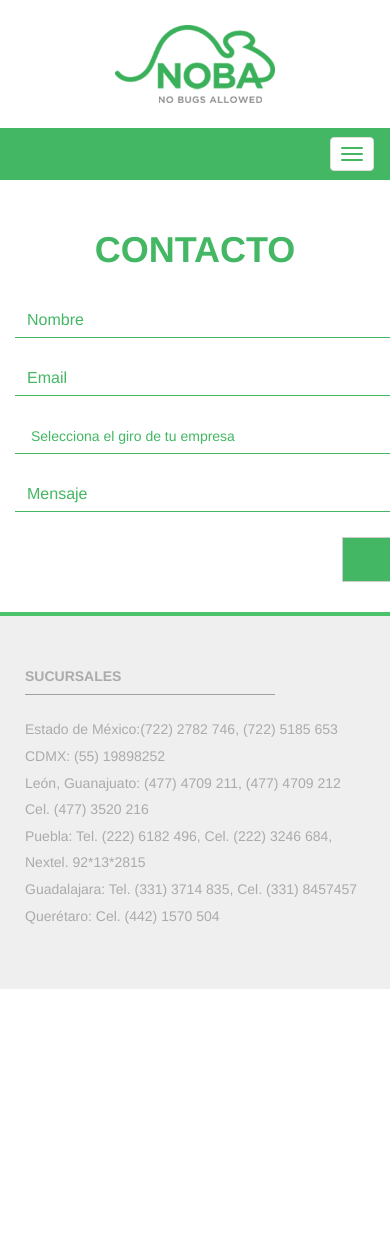
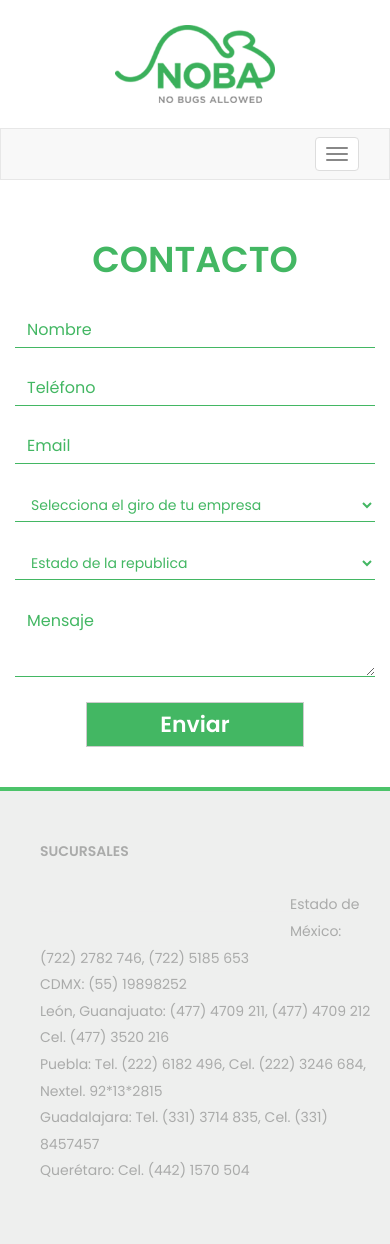
Before and after one commit to jesusrq92/noba, a PHP site: page /contacto.php in a window 390 px wide; the page is wider, and only the part inside the window is pictured. Before the commit the page ends 989 px from the top of that part, so only its background shows below. Run offline with PHP 8.4, Linux system fonts and the light colour scheme; some libraries are stand-ins or nearby versions.

Commit message:
formulario responsiveness

```diff
--- a/contct.html
+++ b/contct.html
@@ -1,39 +1,100 @@
-<section class="sliderForm" id="tituloContacto">
+<!DOCTYPE html>
+<html lang="en">
+  <head>
+    <meta charset="utf-8">
+    <meta http-equiv="X-UA-Compatible" content="IE=edge">
+    <meta name="viewport" content="width=device-width, initial-scale=1">
+    <link href='https://fonts.googleapis.com/css?family=Poppins:600,400' rel='stylesheet' type='text/css'>
+    <!-- The above 3 meta tags *must* come first in the head; any other head content must come *after* these tags -->
+    <title>que tranza</title>
+
+    <!-- Bootstrap -->
+    <link href="css/bootstrap.min.css" rel="stylesheet">
+    <link href="css/contacto.css" type="text/css" rel="stylesheet">
+
+    <!-- HTML5 shim and Respond.js for IE8 support of HTML5 elements and media queries -->
+    <!-- WARNING: Respond.js doesn't work if you view the page via file:// -->
+    <!--[if lt IE 9]>
+      <script src="https://oss.maxcdn.com/html5shiv/3.7.2/html5shiv.min.js"></script>
+      <script src="https://oss.maxcdn.com/respond/1.4.2/respond.min.js"></script>
+    <![endif]-->
+  </head>
+  <body>
+    <section class="sliderForm" id="tituloContacto">
       <h1 class="conh1">CONTACTO</h1>
         <div class="container formulario">
           <div class="row">
             <form id="nobaF">
-              <div class="col-xs-6 widt2">
+              <div class="col-sm-6 col-xs-12 widt2">
                 <input name="nombre" type="text" class="form-control widt sel" placeholder="Nombre">
               </div>
-              <div class="col-xs-6 widt2">
+              <div class="col-sm-6 col-xs-12 widt2">
                 <input name="tel" type="text" class="form-control widt sel" id="Email2" placeholder="Teléfono">
               </div>
-                <div class="col-xs-12">
+                <div class="col-sm-12 col-xs-12">
                 <input name="cor" type="text" class="form-control sel" id="Email2" placeholder="Email">
                 </div>
-                <div class="col-xs-6">
+                <div class="col-sm-6 col-xs-12">
                   <select class="form-control sel">
-                    <option value="s"selected>Selecciona el giro de tu empresa</option>
-                    <option value="saab">Provicional</option>
-                    <option value="opel">Provicional</option>
-                    <option value="audi">Provicional</option>
-                    <option value="audi">Provicional</option>
+                    <option value="33"selected>Selecciona el giro de tu empresa</option>
+                    <option value="34">Hospital</option>
+                    <option value="35">Colegio</option>
+                    <option value="36">Restaurantes</option>
+                    <option value="37">Residencia</option>
+                    <option value="38">Industrial</option>
+                    <option value="39">Hotel</option>
+                    <option value="40">Otro</option>
                   </select>
                 </div>
-                <div class="col-xs-6">
+                <div class="col-sm-6 col-xs-12">
                   <select class="form-control sel">
                    <option  selected="selected">Estado de la republica</option>
-                   <option value="saab">Ciudad de México</option>
-                   <option value="opel">Provicional</option>
-                   <option value="audi">Provicional</option>
+                      <option value="0">Todo México</option>
+                      <option value="1">Aguascalientes</option>
+                      <option value="2">Baja California</option>
+                      <option value="3">Baja California Sur</option>
+                      <option value="4">Campeche</option>
+                      <option value="5">Coahuila de Zaragoza</option>
+                      <option value="6">Colima</option>
+                      <option value="7">Chiapas</option>
+                      <option value="8">Chihuahua</option>
+                      <option value="9">Distrito Federal</option>
+                      <option value="10">Durango</option>
+                      <option value="11">Guanajuato</option>
+                      <option value="12">Guerrero</option>
+                      <option value="13">Hidalgo</option>
+                      <option value="14">Jalisco</option>
+                      <option value="15">México</option>
+                      <option value="16">Michoacán de Ocampo</option>
+                      <option value="17">Morelos</option>
+                      <option value="18">Nayarit</option>
+                      <option value="19">Nuevo León</option>
+                      <option value="20">Oaxaca</option>
+                      <option value="21">Puebla</option>
+                      <option value="22">Querétaro</option>
+                      <option value="23">Quintana Roo</option>
+                      <option value="24">San Luis Potosí</option>
+                      <option value="25">Sinaloa</option>
+                      <option value="26">Sonora</option>
+                      <option value="27">Tabasco</option>
+                      <option value="28">Tamaulipas</option>
+                      <option value="29">Tlaxcala</option>
+                      <option value="30">Veracruz de Ignacio de la Llave</option>
+                      <option value="31">Yucatán</option>
+                      <option value="32">Zacatecas</option>
                   </select>
                 </div>
-                <div class="col-xs-12">
-                  <input  name="tel" type="text" class="form-control sel" id="Email2" placeholder="Mensaje">
+                <div class="col-sm-12 col-xs-12">
+                  <textarea class="form-control sel" id="Email2" placeholder="Mensaje" rows="3"></textarea>
                 </div>
               </form>
           </div>
           <button type="submit" class="btn btn-default btnf">Enviar</button>
         </div>
 </section>
+    <!-- jQuery (necessary for Bootstrap's JavaScript plugins) -->
+    <script src="https://ajax.googleapis.com/ajax/libs/jquery/1.11.3/jquery.min.js"></script>
+    <!-- Include all compiled plugins (below), or include individual files as needed -->
+    <script src="js/bootstrap.min.js"></script>
+  </body>
+</html>
--- a/css/contacto.css
+++ b/css/contacto.css
@@ -1,5 +1,5 @@
-
-#tituloContacto {padding: 30px 0px; }
+body{font-family: 'Poppins', sans-serif;}
+#tituloContacto {padding: 40px 0px; }
 .form-control{background-color: transparent; border: none; box-shadow: none; border-radius: 0; }
 .conh1{color:#43B763; text-align: center; font-weight: 600; }
 .widt{width:100%;}
@@ -7,6 +7,10 @@
 .container {width: 900px; }
 .sel{background-color: transparent; border: none; box-shadow: none; border-bottom: 1px solid #43B763; border-radius: 0; color:#43B763; margin-top: 24px; }
 .btnf{background-color:#43B763 !important; color:#FFF !important; font-size: 22px; padding: 6px 73px; border-radius: 0; font-weight: 600; display: block; margin: 0 auto;margin-top: 25px;transition: 1s;}
-.btnf:hover{background-color:#FFF !important;color:#43B763 !important; }
+.btnf:hover{background-color:#FFF !important;color:#43B763 !important;border-color:#43B763; }
 .form-control:focus {border-bottom: 3px solid #43B763; -webkit-box-shadow: none;font-size: 18px; }
 ::-webkit-input-placeholder{color:#43B763 !important; margin:0px;font-size: 16px;}
+
+@media(max-width: 900px){
+	.container{width: 100%;}
+}
```
